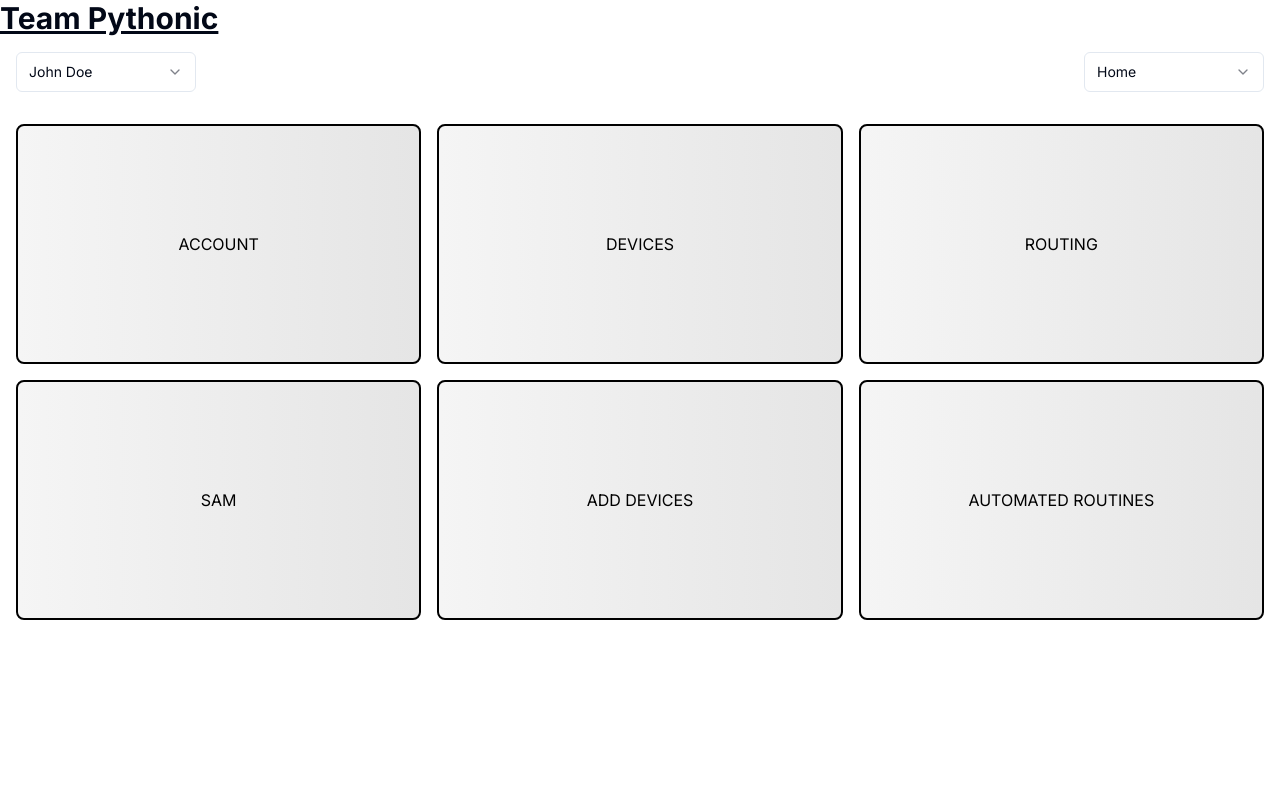
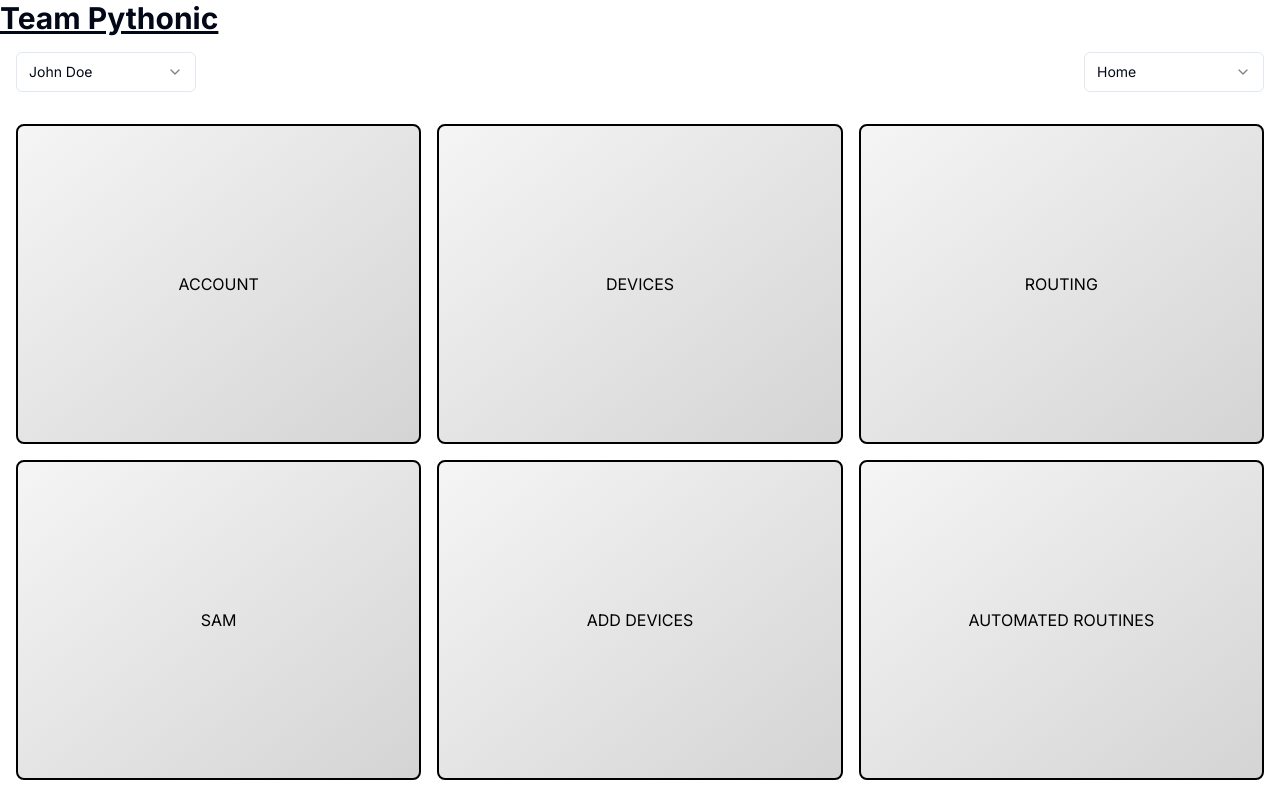
Before and after one commit to CantBeSubh/prisma-hackathon, a Next.js app: page / in a window 1280 px wide. Built offline with nearby package versions, Linux system fonts and the light colour scheme.

Commit message:
cards are links

```diff
--- a/app/page.tsx
+++ b/app/page.tsx
@@ -7,18 +7,23 @@ import {
   SelectTrigger,
   SelectValue,
 } from "@/components/ui/select"
+import Link from "next/link"
 
 type BentoCardProps = {
   row?: number
   col?: number
+  href?: string
   children: React.ReactNode
 }
 const BentoCard = (props: BentoCardProps) => {
-  const { row, col, children } = props
+  const { row, col, href, children } = props
   return (
-    <div className={`col-span-${col ?? 1} row-span-${row ?? 1} bg-gradient-to-r from-neutral-100 to-neutral-200 rounded-lg border-2 border-black flex items-center justify-center h-60 text-black`}>
+    <Link
+      href={href ?? '/'}
+      className={`col-span-${col ?? 1} row-span-${row ?? 1} bg-gradient-to-br from-neutral-100 to-neutral-300 rounded-lg border-2 border-black flex items-center justify-center h-80 text-black cursor-pointer`}
+    >
       {children ?? 'PLACEHOLDER'}
-    </div>
+    </Link>
   )
 }
 
@@ -92,7 +97,7 @@ export default function Home() {
         {/* Bento Grid */}
         <div className="grid grid-cols-3 grid-rows-2 gap-4 p-4 h-fit w-full">
           <BentoCard> ACCOUNT </BentoCard>
-          <BentoCard> DEVICES </BentoCard>
+          <BentoCard href="/devices"> DEVICES </BentoCard>
           <BentoCard> ROUTING </BentoCard>
           <BentoCard> SAM </BentoCard>
           <BentoCard> ADD DEVICES </BentoCard>
```
